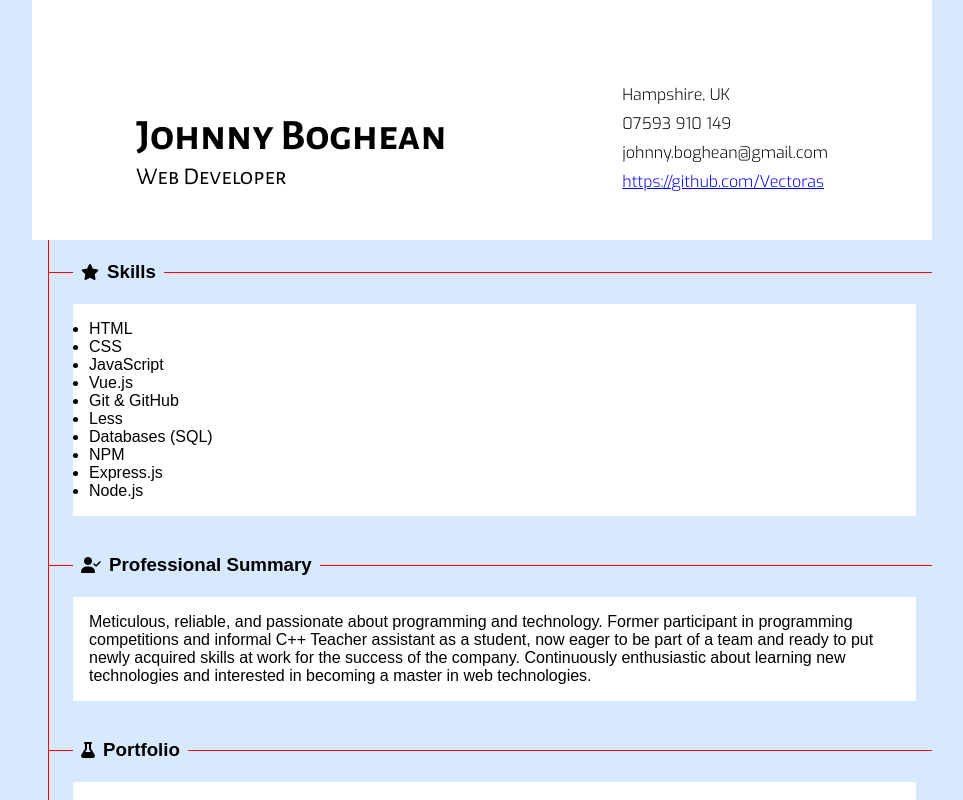
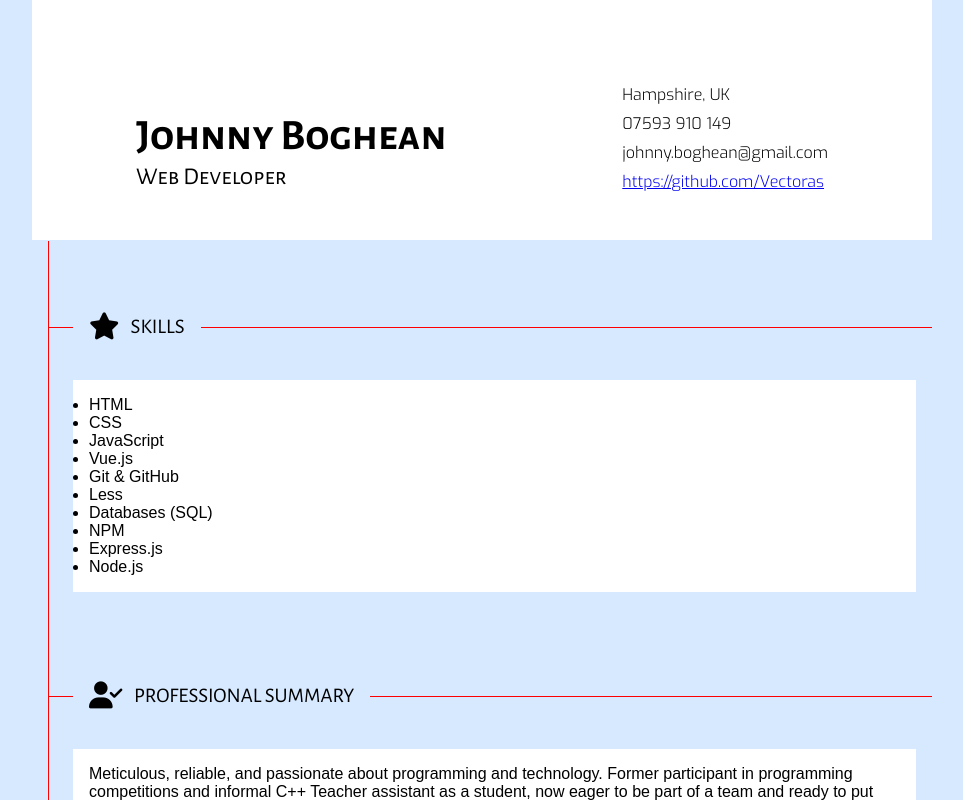
Before and after one commit to Vectoras/cv, a Vue app: page / in a window 1280 px wide. Shown: the top 800 px of the page, without its empty margins (158-1121 px from the left). Built offline with nearby package versions, Linux system fonts and the light colour scheme; a web font is replaced by a local one.

Commit message:
main section header styling

```diff
--- a/src/components/MainHeaderSection.vue
+++ b/src/components/MainHeaderSection.vue
@@ -12,7 +12,7 @@
       <p>{{ phone }}</p>
       <p>{{ email }}</p>
       <p>
-        <a :href="website" target="_blank" rel="noopener noreferrer">{{ website }}</a>
+        <a :href="website" target="_blank" rel="external">{{ website }}</a>
       </p>
     </address>
   </header>
--- a/src/components/TemplateMainSection.vue
+++ b/src/components/TemplateMainSection.vue
@@ -43,7 +43,8 @@
   .cv-main-section {
     position: relative;
     padding-left: calc(@distance_lines_horizontal_left + @thikness_lines_m_section);
-    padding-bottom: 1px; // because of child margin
+    padding-bottom: 1px; // margin collapse management
+    padding-top: 1px; // margin collapse management
 
     .horizontal-line {
       position: absolute;
@@ -73,11 +74,26 @@
         display: flex;
         flex-flow: row nowrap;
         align-items: center;
-        gap: 0.5rem;
+        gap: (@padding_title_m_section * 0.7);
         width: max-content;
-        min-height: @height_header_m_section;
-        padding: 0.5rem;
-        margin-left: @distance_title_left_m_section;
+        // min-height: @min_height_header_m_section;
+        padding: 0.5rem @padding_title_m_section;
+        margin-left: @distance_left_title_m_section;
+        margin-top: @distance_top_title_m_section;
+        margin-bottom: @distance_bottom_title_m_section;
+
+        h3 {
+          font-family: @font_family_header_m_section;
+          font-size: @font_size_header_m_section;
+          font-weight: @font_weight_header_m_section;
+          text-transform: uppercase;
+        }
+
+        i {
+          display: inline-block;
+          min-height: (@font_size_header_m_section * @incon_text_ratio_header_m_section);
+          font-size: (@font_size_header_m_section * @incon_text_ratio_header_m_section);
+        }
       }
     }
 
--- a/src/less/style_config.less
+++ b/src/less/style_config.less
@@ -28,13 +28,19 @@
 //
 // ---   MAIN SECTION  ---------------------------------------------------------------
 //
-@font_family_header_m_section: ;
+@font_family_header_m_section: 'Alegreya Sans SC';
+@font_size_header_m_section: 1.3rem;
+@font_weight_header_m_section: initial;
 @color_bg_m_section: @color_bg_app;
 @thikness_lines_m_section: 1px;
 @color_lines_m_section: red;
 @distance_lines_horizontal_left: 1rem;
-@distance_title_left_m_section: @distance_left_ll_section;
-@height_header_m_section: 4rem;
+@distance_left_title_m_section: @distance_left_ll_section;
+@distance_top_title_m_section: 4rem;
+@distance_bottom_title_m_section: 2rem;
+@padding_title_m_section: 1rem;
+@min_height_header_m_section: 6rem;
+@incon_text_ratio_header_m_section: 1.3;
 
 //
 // ---   LOW LEVEL SECTION  ---------------------------------------------------------------
```
